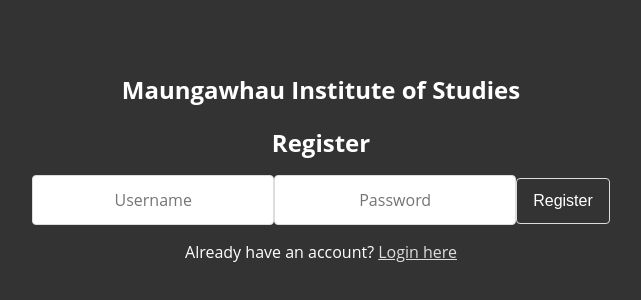
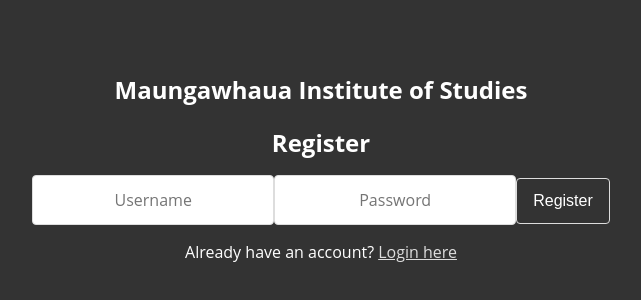
Before and after one commit to kunikao/assignment1_frontend, a React (Create React App) app: page /register in a window 1280 px wide. Shown: the part 234-534 px from the top of the page, without its empty margins (319-960 px from the left). Built offline with nearby package versions, Linux system fonts and the light colour scheme; the HTML template or start-up script is replaced by a standard one.

Commit message:
created chatroom

```diff
--- a/src/components/Register.js
+++ b/src/components/Register.js
@@ -30,7 +30,7 @@ function Register() {
 
   return (
       <div>
-          <h2>Maungawhau Institute of Studies </h2><h2>Register</h2>
+          <h2>Maungawhaua Institute of Studies </h2><h2>Register</h2>
           <form onSubmit={handleSubmit}>
               <input type="text" name="username" placeholder="Username" value={formData.username}
                      onChange={handleChange}/>
```
